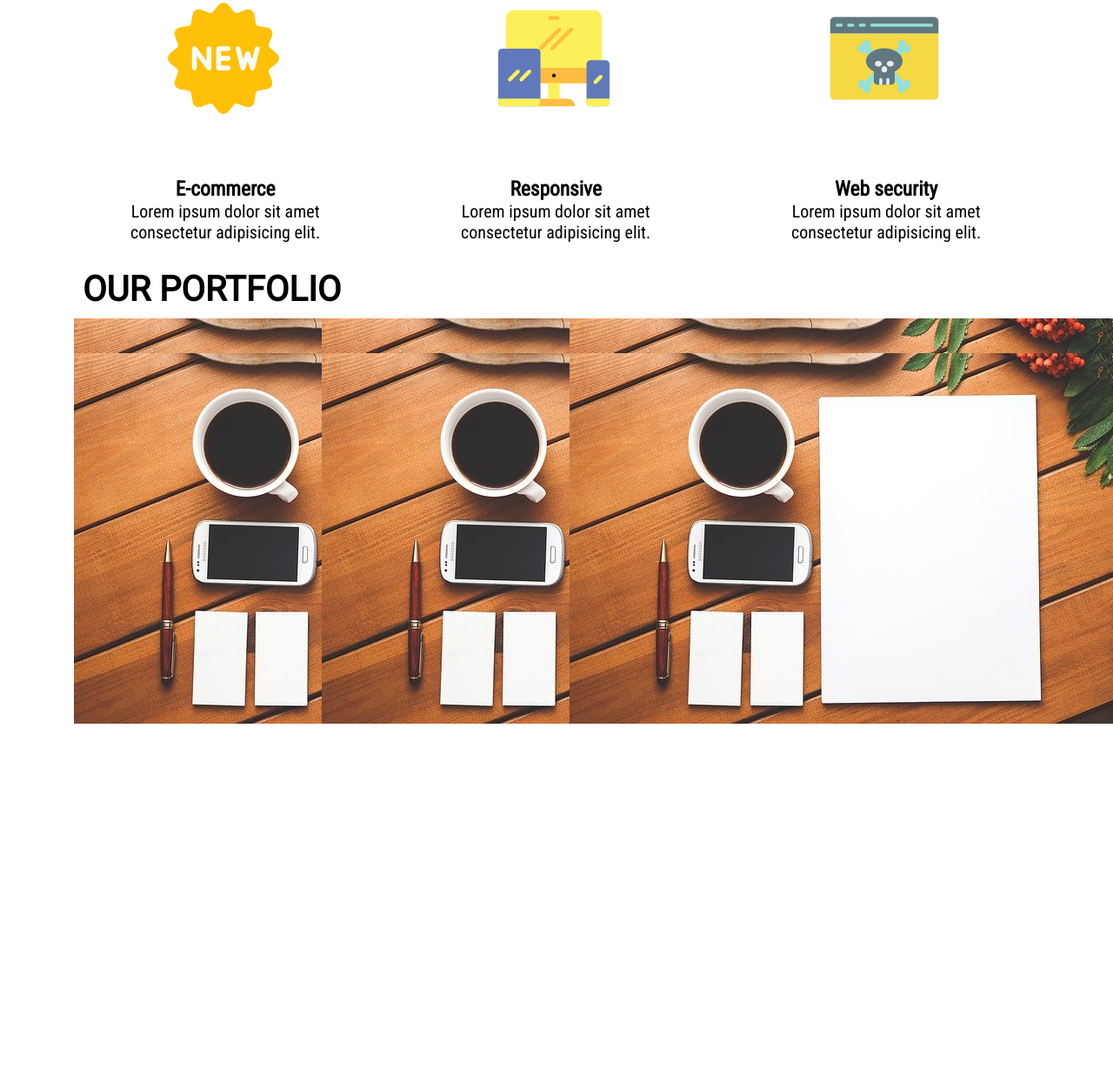
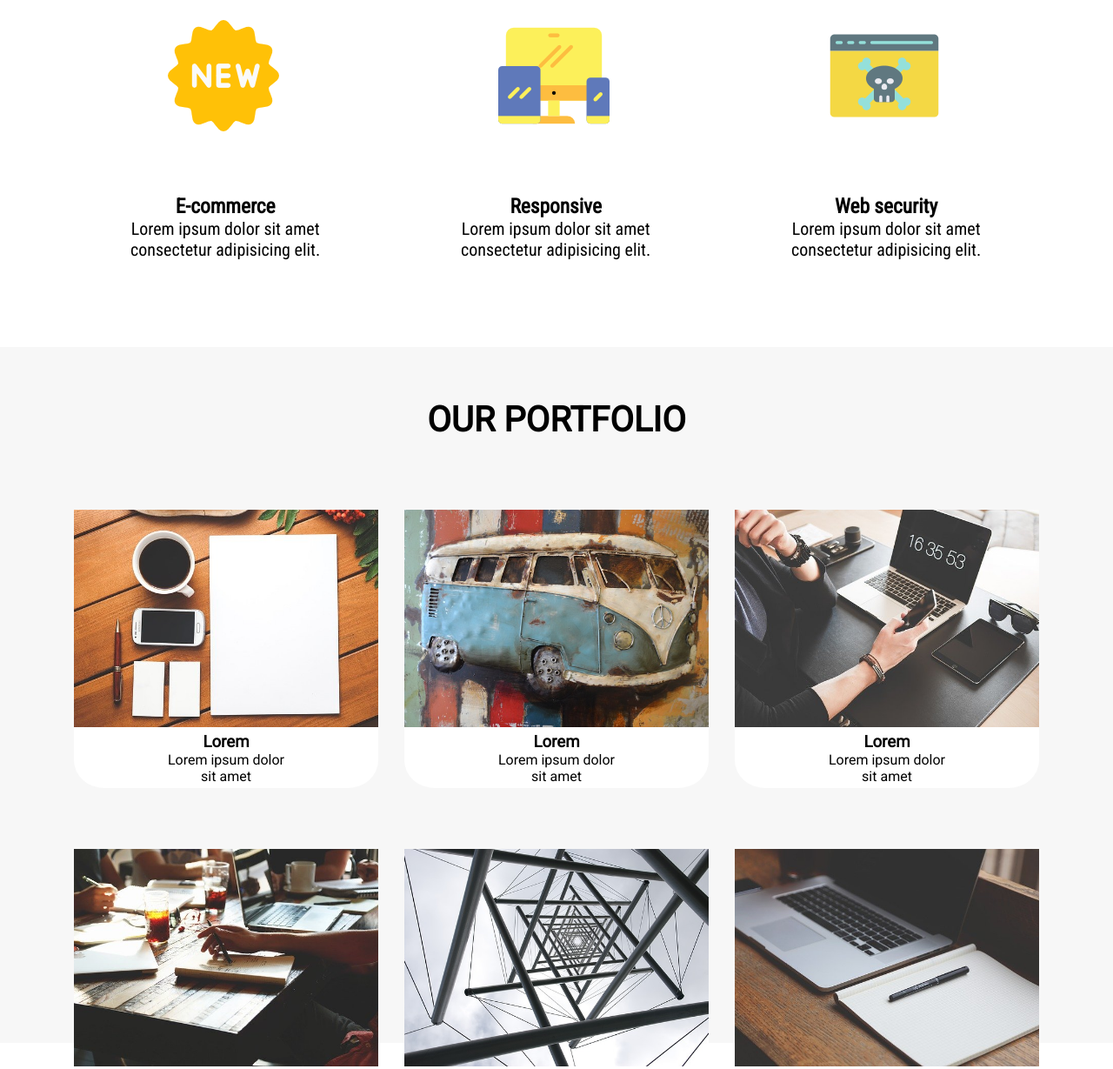
Before and after one commit to MiyuNoemi/mini_projekt, a website: page index.html in a window 1280 px wide. Shown: the part 984-2213 px from the top of the page at 87% size. Before the commit the page ends 1816 px from the top, so only its background shows below. Drawn offline with Linux system fonts and the light colour scheme; files whose address does not match are found by name.

Commit message:
add style portfolio

```diff
--- a/index.html
+++ b/index.html
@@ -91,47 +91,42 @@
     </div>
 </section>
 <section class="portfolio">
+    <h2 class="title">
+        Our Portfolio
+    </h2>
     <div class="container">
-        <h2 class="title">
-            Our Portfolio
-        </h2>
         <div class="row">
-            <div class="col-9">
+            <div class="col">
                 <div class="row">
                     <div class="col-4">
                         <div class="card-two">
-                            <div class="card-img">
-                                <img src="/images//business.jpg" alt='images'/>
+                            <div class="card-img-two">
+                                <img src="/images//business.jpg" alt='images'>
                                 <div class="card-body-two">
                                     <h3>Lorem</h3>
-                                    <p>
-                                    Lorem ipsum dolor sit amet
-                                    </p>
+                                    <p>Lorem ipsum dolor sit amet</p>
                                 </div>
                             </div>
                         </div>
                     </div>
                     <div class="col-4">
                         <div class="card-two">
-                            <div class="card-img">
-                                <img src="/images/business.jpg" alt='images'/>
+                            <div class="card-img-two">
+                                <img src="/images/car.jpg" alt='images'>
                                 <div class="card-body-two">
                                     <h3>Lorem</h3>
-                                    <p>
-                                    Lorem ipsum dolor sit amet
-                                    </p>
+                                    <p>Lorem ipsum dolor sit amet</p>
                                 </div>
                             </div>
                         </div>
                     </div>
                     <div class="col-4">
                         <div class="card-two">
-                            <div class="card-img">
-                                <img src="/images/business.jpg" alt='images'/>
+                            <div class="card-img-two">
+                                <img src="/images/office.jpg" alt='images'>
                                 <div class="card-body-two">
                                     <h3>Lorem</h3>
-                                    <p>
-                                    Lorem ipsum dolor sit amet
+                                    <p>Lorem ipsum dolor sit amet</p>
                                 </div>
                             </div>
                         </div>
@@ -140,17 +135,15 @@
             </div>
         </div>
         <div class="row">
-            <div class="col-9">
+            <div class="col">
                 <div class="row">
                     <div class="col-4">
                         <div class="card-two">
                             <div class="card-img">
-                                <img src="/images//business.jpg" alt='images'/>
+                                <img src="/images/startup.jpg" alt='images'>
                                 <div class="card-body-two">
                                     <h3>Lorem</h3>
-                                    <p>
-                                    Lorem ipsum dolor sit amet
-                                    </p>
+                                    <p>Lorem ipsum dolor sit amet</p>
                                 </div>
                             </div>
                         </div>
@@ -158,12 +151,10 @@
                     <div class="col-4">
                         <div class="card-two">
                             <div class="card-img">
-                                <img src="/images/business.jpg" alt='images'/>
+                                <img src="/images/art.jpg" alt='images'>
                                 <div class="card-body-two">
                                     <h3>Lorem</h3>
-                                    <p>
-                                    Lorem ipsum dolor sit amet
-                                    </p>
+                                    <p>Lorem ipsum dolor sit amet</p>
                                 </div>
                             </div>
                         </div>
@@ -171,11 +162,10 @@
                     <div class="col-4">
                         <div class="card-two">
                             <div class="card-img">
-                                <img src="/images/business.jpg" alt='images'/>
+                                <img src="/images/startup-2.jpg" alt='images'>
                                 <div class="card-body-two">
                                     <h3>Lorem</h3>
-                                    <p>
-                                    Lorem ipsum dolor sit amet
+                                    <p>Lorem ipsum dolor sit amet</p>
                                 </div>
                             </div>
                         </div>
--- a/sass/style.scss
+++ b/sass/style.scss
@@ -97,9 +97,10 @@ header img {
     z-index: -1;
 }
 
-.info {
+.info,
+.title {
     text-align: center;
-    margin: 30px 0 30px 0;
+    margin: 50px 0 100px 0;
 }
 
 .card {
@@ -120,3 +121,43 @@ header img {
     font-size: 40px;
     margin: 10px 10px;
 }
+
+.portfolio {
+    background-color: #F7F7F7;
+    height: 100vh;
+    padding: 50px 0 50px 0;
+}
+
+.card-two {
+    position: relative;
+    height: 320px;
+    display: flex;
+    flex-direction: column;
+    min-width: 0;
+    word-wrap: break-word;
+    text-align: center;
+    background-color: white;
+    margin-top: 70px;
+    border-radius: 10%;
+}
+
+.card-two img {
+    width: 100%;
+    height: 250px;
+    object-fit: cover;
+    vertical-align: text-top;
+    border-style: none;
+    margin-left: -175px;
+}
+
+.card-body-two {
+    text-align: center;
+    margin: 100px;
+}
+
+.card-body-two{
+    font-family: $font-two;
+    position: absolute;
+    left: 0%;
+    bottom: -30%;
+}
```
Also changed, not shown: css/style.css, 1 other file.
